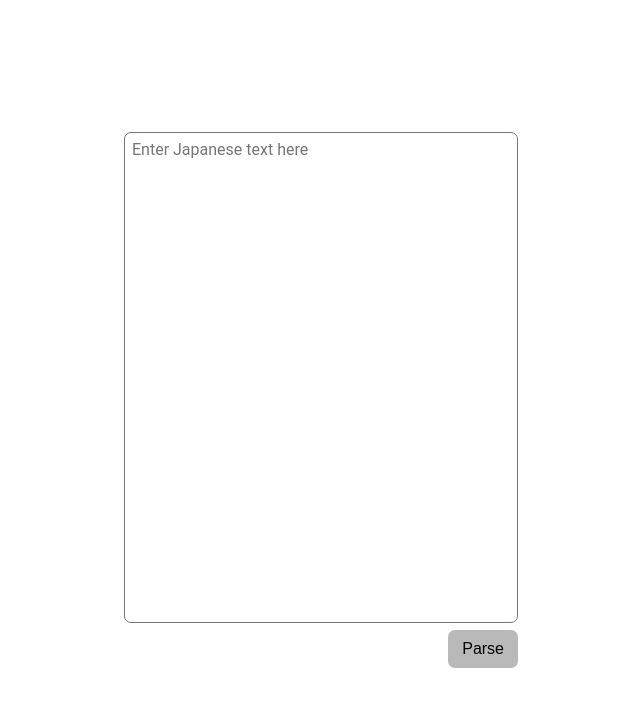
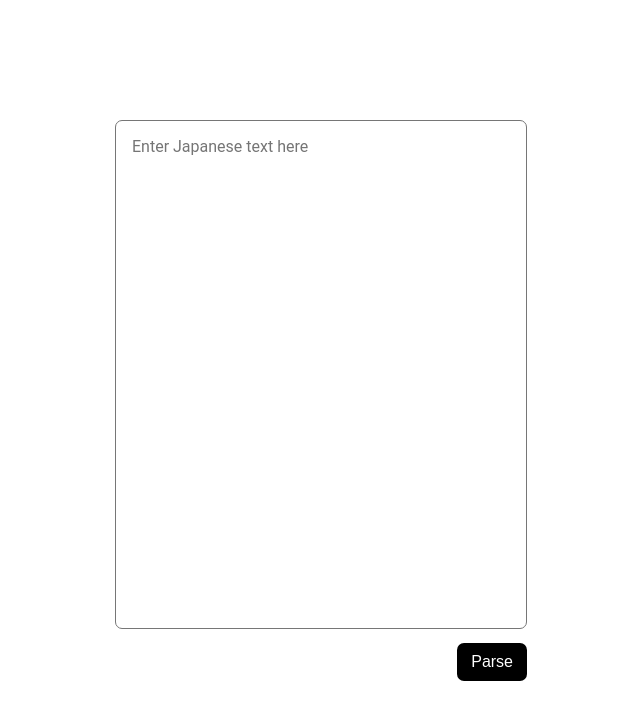
Before and after one commit to lincolnnguyen18/jp-reader, a Vue app: page / in a window 1280 px wide. Shown: the top 720 px of the page, without its empty margins (319-959 px from the left). Built offline with nearby package versions, Linux system fonts and the light colour scheme.

Commit message:
button stuff

```diff
--- a/src/App.vue
+++ b/src/App.vue
@@ -181,13 +181,13 @@ html, body {
 #app {
   display: flex;
   flex-direction: column;
-  gap: 7px;
+  gap: 14px;
   max-width: 500px;
 }
 textarea {
   resize: none;
   border-radius: 7px;
-  padding: 7px;
+  padding: 16px;
   font-size: 16px;
   font-family: 'Roboto', sans-serif;
 }
@@ -204,7 +204,10 @@ textarea {
   padding: 10px 14px;
   border: none;
   border-radius: 7px;
-  background-color: #b9b9b9;
+  background-color: black;
+  color: white;
+  cursor: pointer;
+  user-select: none;
   font-size: 16px;
 }
 </style>
```
